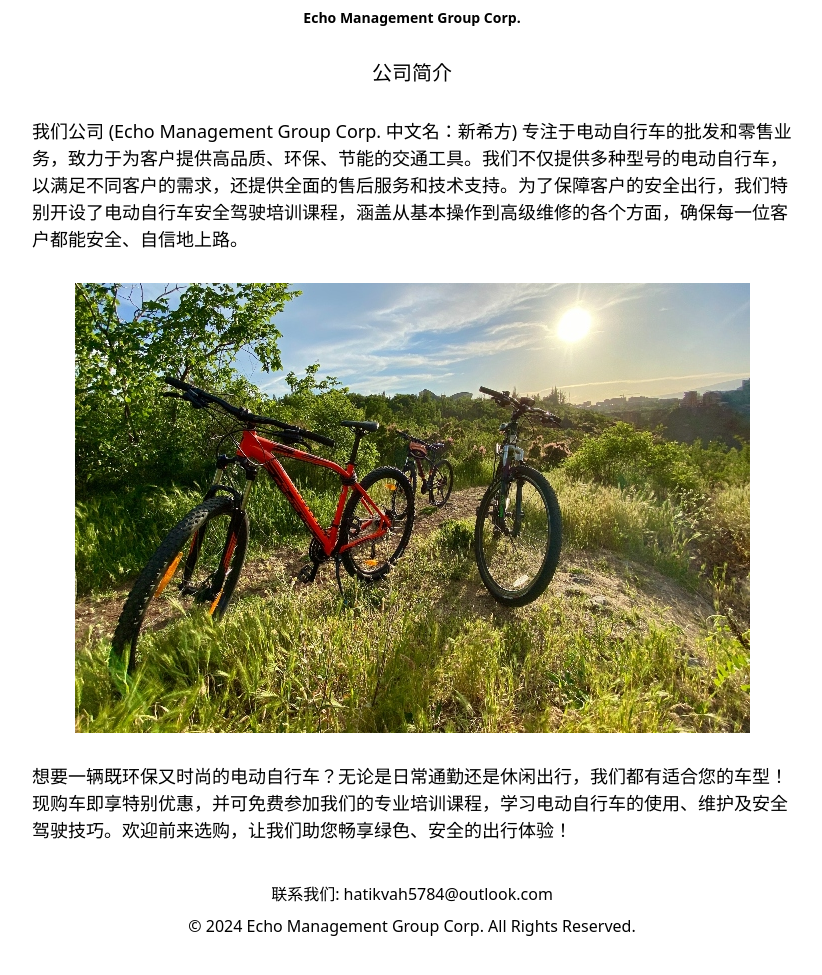
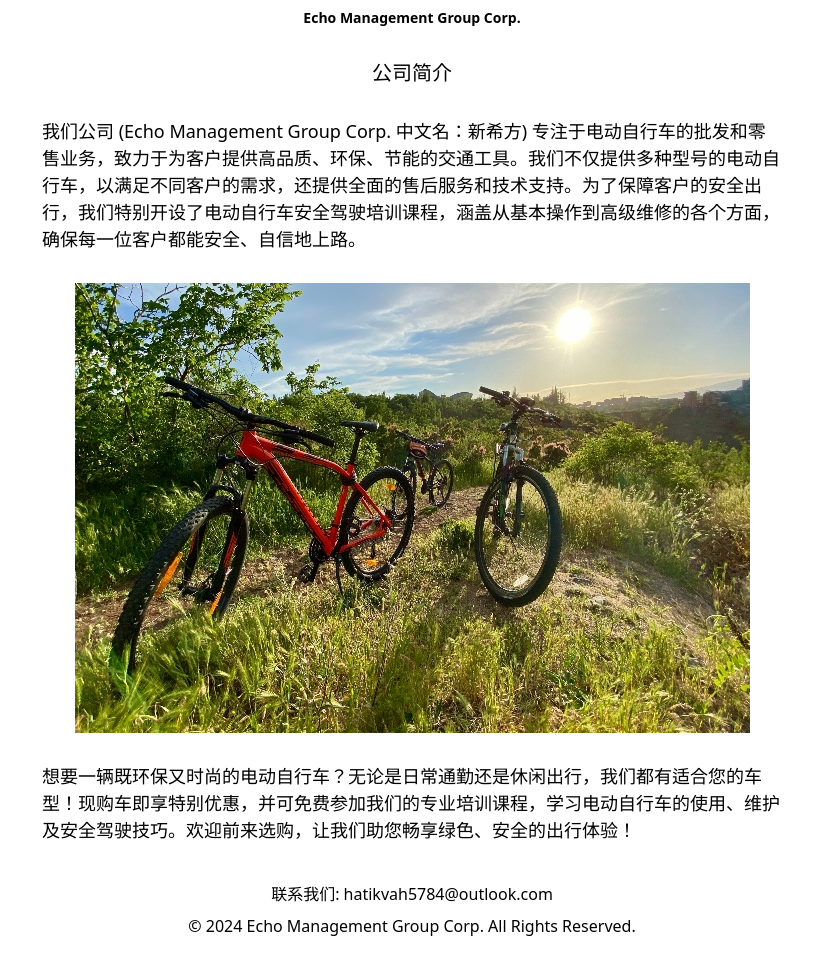
Before and after one commit to hatikvah5784/homepage, a plain HTML site: page index.html in a window 1280 px wide. Shown: the part 81-1056 px from the top of the page, without its empty margins (228-1050 px from the left). Drawn offline with nearby package versions, Linux system fonts and the light colour scheme.

Commit message:
Update index.html

```diff
--- a/index.html
+++ b/index.html
@@ -18,13 +18,13 @@
     <p style="text-align: center; font-size: 14px;margin-top: 10px;font-weight: 700;">Echo Management Group Corp.</p>
     <p style="text-align: center; font-size: 20px;margin-top: 30px;margin-bottom: 30px;">公司简介</p>
     <div style="display: block;margin-left: auto;margin-right: auto;margin-top: 30px;margin-bottom: 30px;max-width:800px;">
-    <p style="margin: 20px 20px;font-size: 18px;">
+    <p style="margin: 20px 30px;font-size: 18px;">
 我们公司 (Echo Management Group Corp. 中文名：新希方) 专注于电动自行车的批发和零售业务，致力于为客户提供高品质、环保、节能的交通工具。我们不仅提供多种型号的电动自行车，以满足不同客户的需求，还提供全面的售后服务和技术支持。为了保障客户的安全出行，我们特别开设了电动自行车安全驾驶培训课程，涵盖从基本操作到高级维修的各个方面，确保每一位客户都能安全、自信地上路。
     </p>
     </div>
     <img src="bike.jpg" style="display: block;margin-left: auto;margin-right: auto;"></img>
     <div style="display: block;margin-left: auto;margin-right: auto;font-size: 20px;margin-top: 30px;margin-bottom: 30px;max-width:800px;">
-    <p style="margin: 20px 20px;font-size: 18px;">
+    <p style="margin: 20px 30px;font-size: 18px;">
       想要一辆既环保又时尚的电动自行车？无论是日常通勤还是休闲出行，我们都有适合您的车型！现购车即享特别优惠，并可免费参加我们的专业培训课程，学习电动自行车的使用、维护及安全驾驶技巧。欢迎前来选购，让我们助您畅享绿色、安全的出行体验！
     </p>
     </div>
```
